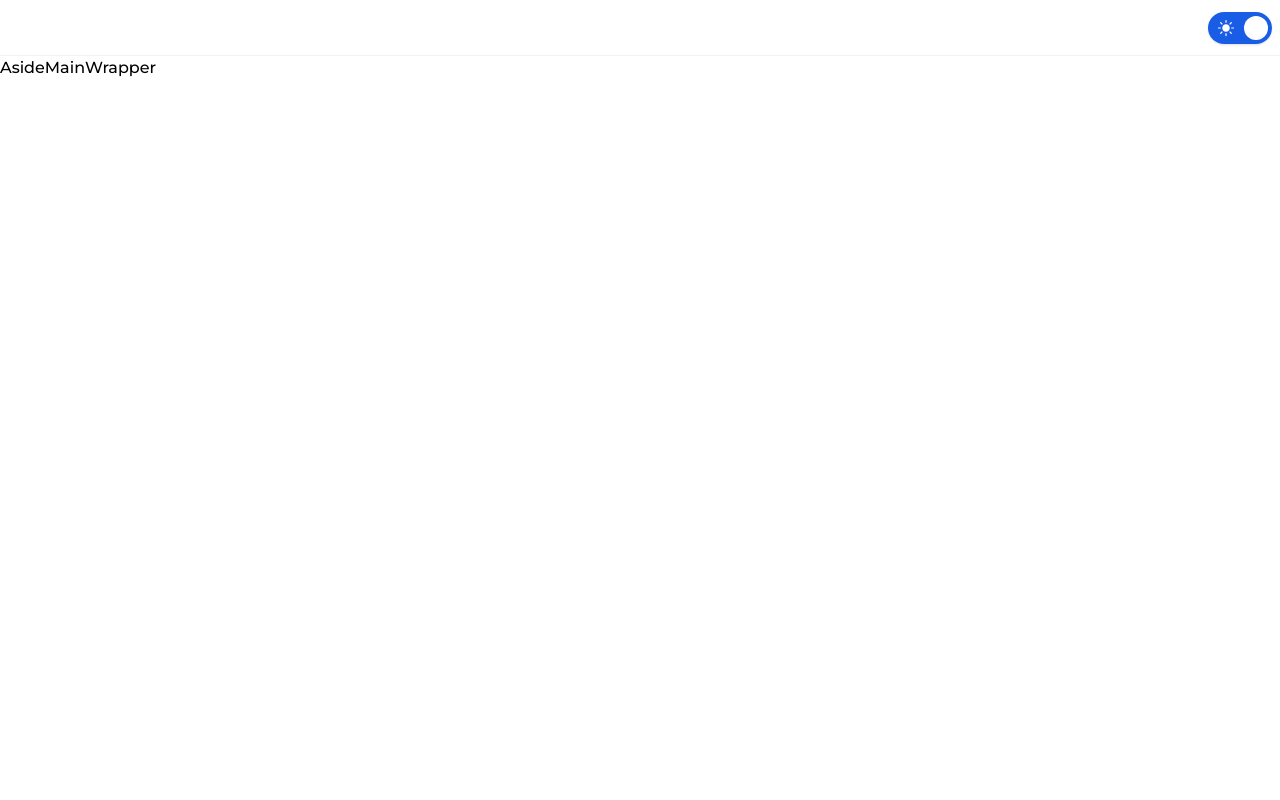
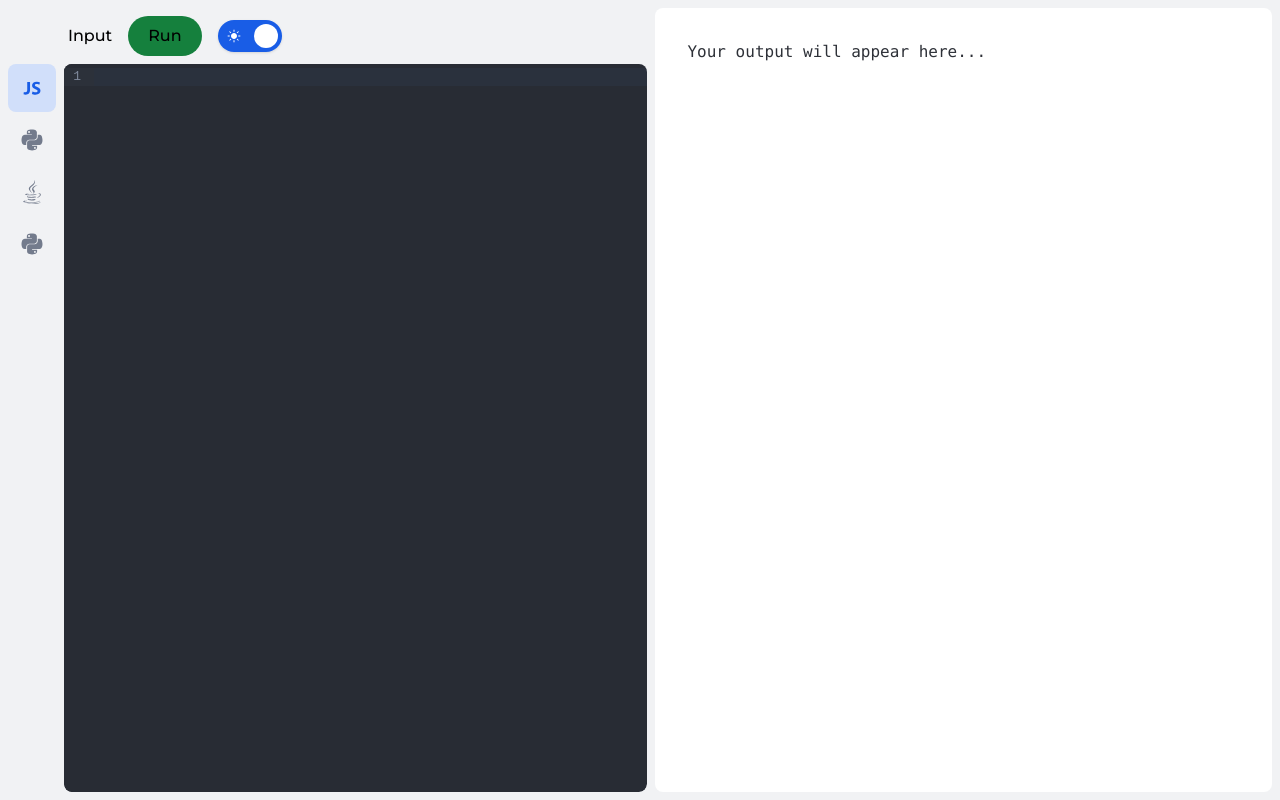
Before and after one commit to rizwanahamadcodes/code-runner, a React (Vite) app: page / in a window 1280 px wide. Built offline with nearby package versions, Linux system fonts and the light colour scheme.

Commit message:
added editor first draft

```diff
--- a/package.json
+++ b/package.json
@@ -5,11 +5,14 @@
     "type": "module",
     "scripts": {
         "dev": "vite",
+        "dev-host": "vite --host",
         "build": "tsc -b && vite build",
         "lint": "eslint .",
         "preview": "vite preview"
     },
     "dependencies": {
+        "@codemirror/lang-javascript": "^6.2.2",
+        "@uiw/react-codemirror": "^4.23.7",
         "clsx": "^2.1.1",
         "next-themes": "^0.4.4",
         "path": "^0.12.7",
--- a/src/App.tsx
+++ b/src/App.tsx
@@ -3,7 +3,7 @@ import ThemeToggler from "@/components/ThemeToggler";
 
 import Select, { Option } from "@/components/Select";
 import { useState } from "react";
-import options from "@/data/programmingLanguages";
+import programmingLanguages from "@/data/programmingLanguages";
 import Navbar from "./components/Navbar";
 import Aside from "./components/Aside";
 import MainWrapper from "./components/MainWrapper";
@@ -16,12 +16,13 @@ function App() {
     };
 
     const selectedOption: Option =
-        options.find((option) => option.id === selectedId) ?? options[0];
+        programmingLanguages.find((option) => option.id === selectedId) ??
+        programmingLanguages[0];
 
     return (
         <>
-            <Navbar />
-            <div className="flex">
+            {/* <Navbar /> */}
+            <div className="p-0.5 flex h-full space-x-0.5">
                 <Aside />
                 <MainWrapper />
             </div>
--- a/src/components/Aside.tsx
+++ b/src/components/Aside.tsx
@@ -1,9 +1,17 @@
+import Menubar from "@/components/Menubar";
+import ThemeToggler from "./ThemeToggler";
+
 type AsideProps = {};
 
 const Aside = (props: AsideProps) => {
     const {} = props;
 
-    return <div>Aside</div>;
+    return (
+        <aside className="flex flex-col rounded-0.75 darks:bg-gray-800  bgs-white h-full p-0.25s">
+            <div className="h-nav-height"></div>
+            <Menubar />
+        </aside>
+    );
 };
 
 export default Aside;
--- a/src/components/MainWrapper.tsx
+++ b/src/components/MainWrapper.tsx
@@ -1,9 +1,55 @@
+import React, { useState } from "react";
+import CodeMirror from "@uiw/react-codemirror";
+import { javascript } from "@codemirror/lang-javascript";
+import { oneDark } from "@codemirror/theme-one-dark";
+import Select from "./Select";
+import programmingLanguages from "@/data/programmingLanguages";
+import ThemeToggler from "./ThemeToggler";
+
 type MainWrapperProps = {};
 
-const MainWrapper = (props: MainWrapperProps) => {
-    const {} = props;
+const MainWrapper: React.FC<MainWrapperProps> = () => {
+    const [code, setCode] = useState<string>(""); // State to hold input code
 
-    return <div>MainWrapper</div>;
+    // Handle changes in the CodeMirror editor
+    const handleCodeChange = (value: string) => {
+        setCode(value);
+    };
+
+    return (
+        <div className="grow flex gap-0.5">
+            <div className="h-full overflow-hidden flex flex-col rounded-0.5 w-full">
+                <div className="p-0.25 min-h-nav-height flex items-center gap-1">
+                    Input
+                    {/* <Select
+                        className="ms-auto"
+                        onChange={() => {}}
+                        options={programmingLanguages}
+                        value={programmingLanguages[0]}
+                        key={1}
+                    /> */}
+                    <button className="h-2.5 px-1.25 rounded-full bg-green-700">
+                        Run
+                    </button>
+                    <ThemeToggler />
+                </div>
+                <CodeMirror
+                    value={code}
+                    height="100%"
+                    theme={oneDark}
+                    extensions={[javascript()]}
+                    onChange={handleCodeChange}
+                    className="grow h-full rounded-0.5 overflow-hidden"
+                />
+            </div>
+
+            <div className="dark:bg-gray-800 bg-white rounded-0.5 w-full p-2">
+                <pre className="text-sm text-gray-800 dark:text-gray-200">
+                    {code || "Your output will appear here..."}
+                </pre>
+            </div>
+        </div>
+    );
 };
 
 export default MainWrapper;
--- /dev/null
+++ b/src/components/Menubar.tsx
@@ -0,0 +1,35 @@
+import programmingLanguages from "@/data/programmingLanguages";
+import clsx from "clsx";
+import { useState } from "react";
+
+type MenubarProps = {};
+
+const Menubar = (props: MenubarProps) => {
+    const {} = props;
+    const [activeMenuId, setActiveMenuId] = useState(1);
+
+    return (
+        <ul className="space-y-0.25">
+            {programmingLanguages.map((programmingLanguage) => {
+                const { id, icon: Icon, label } = programmingLanguage;
+                return (
+                    <li>
+                        <button
+                            title={label}
+                            href="#"
+                            className={clsx(
+                                "h-3 w-3 flex items-center justify-center transition-all rounded-0.5 primary-focus",
+                                id === activeMenuId
+                                    ? "bg-primary-100 text-primary dark:bg-primary-800 dark:text-primary-300  focus:bg-primary-100"
+                                    : "focus:bg-gray-100 dark:focus:bg-gray-700 text-gray-500 hover:text-gray-700  focus:text-gray-700  hover:bg-gray-100 dark:text-gray-500 dark:hover:text-gray-300 dark:focus:text-gray-300 dark:hover:bg-gray-700"
+                            )}>
+                            <Icon className="text-1.5" />
+                        </button>
+                    </li>
+                );
+            })}
+        </ul>
+    );
+};
+
+export default Menubar;
--- a/src/components/Navbar.tsx
+++ b/src/components/Navbar.tsx
@@ -13,7 +13,7 @@ const Navbar = (props: NavbarProps) => {
                 fluid
                 className="flex justify-between items-center h-full">
                 <BrandLogo />
-                <ThemeToggler />
+                <ThemeToggler size="sm" />
             </Container>
         </nav>
     );
--- a/src/components/Select.tsx
+++ b/src/components/Select.tsx
@@ -11,11 +11,12 @@ export type Option = {
 type SelectProps = {
     options: Option[];
     value: Option | null;
+    className?: string;
     onChange: (option: Option) => void;
 };
 
 const Select = (props: SelectProps) => {
-    const { options, value, onChange } = props;
+    const { options, className, value, onChange } = props;
     const [isOpen, setIsOpen] = useState(false);
     const [highlightedIndex, setHighlightedIndex] = useState(
         options.findIndex((option) => option.value === value?.value)
@@ -86,7 +87,10 @@ const Select = (props: SelectProps) => {
     return (
         <div
             ref={selectRef}
-            className="relative border border-gray-50 bg-white dark:border-gray-850 dark:bg-gray-800 shadow h-2.5 rounded-full primary-focus max-w-max"
+            className={clsx(
+                "relative border border-gray-50 bg-white dark:border-gray-850 dark:bg-gray-800 shadow h-2.5 rounded-full primary-focus max-w-max",
+                className
+            )}
             tabIndex={0}
             onBlur={closeOptions}
             onKeyDown={handleKeyDown}>
@@ -104,7 +108,7 @@ const Select = (props: SelectProps) => {
             </div>
 
             {isOpen && (
-                <ul className="absolute p-0.25 left-0 w-full mt-1 rounded-1.75 bg-white border border-gray-50 shadow overflow-hidden text-gray-500 space-y-0.25 dark:border-gray-850 dark:bg-gray-800 ">
+                <ul className="z-50 absolute p-0.25 left-0 w-full mt-1 rounded-1.5 bg-white border border-gray-50 shadow overflow-hidden text-gray-500 space-y-0.25 dark:border-gray-850 dark:bg-gray-800 ">
                     {options.map((option, index) => (
                         <li
                             key={option.value}
--- a/src/components/ThemeToggler.tsx
+++ b/src/components/ThemeToggler.tsx
@@ -4,10 +4,12 @@ import { useEffect, useState } from "react";
 import { IconBaseProps, IconType } from "react-icons";
 import { IoIosMoon, IoIosSunny } from "react-icons/io";
 
-type ThemeTogglerProps = React.ComponentPropsWithoutRef<"label">;
+type ThemeTogglerProps = React.ComponentPropsWithoutRef<"label"> & {
+    size?: "sm" | "md" | "lg";
+};
 
 const ThemeToggler = (props: ThemeTogglerProps) => {
-    const { className, ...otherProps } = props;
+    const { className, size = "md", ...otherProps } = props;
 
     const [mounted, setMounted] = useState(false);
     const { resolvedTheme, setTheme } = useTheme();
@@ -45,7 +47,8 @@ const ThemeToggler = (props: ThemeTogglerProps) => {
             onKeyDown={handleCheckboxKeyDown}
             htmlFor="theme-toggle-checkbox"
             className={clsx(
-                "primary-focus relative block w-4 cursor-pointer select-none rounded-full shadow",
+                "primary-focus relative block cursor-pointer select-none rounded-full shadow",
+                size === "md" ? "w-4" : size === "sm" ? "w-3" : "",
                 className
             )}
             {...otherProps}>
@@ -57,26 +60,44 @@ const ThemeToggler = (props: ThemeTogglerProps) => {
                 onChange={handleCheckboxChange}
             />
 
-            <div className="flex transition-all h-2 w-4 items-center justify-between rounded-full bg-primary p-0.5 peer-checked/themeToggler:bg-gray-100">
+            <div
+                className={clsx(
+                    "flex transition-all items-center justify-between rounded-full bg-primary peer-checked/themeToggler:bg-gray-100",
+                    size === "md"
+                        ? "h-2 w-4 p-0.5"
+                        : size === "sm"
+                        ? "h-1.5 w-3 p-0.25"
+                        : ""
+                )}>
                 <SunMoonIcons icon={IoIosSunny} />
                 <SunMoonIcons icon={IoIosMoon} />
             </div>
-            <div className="absolute right-0.25 top-0.25 h-1.5 w-1.5 rounded-full bg-white transition-all peer-checked/themeToggler:right-2.25 peer-checked/themeToggler:bg-gray-900"></div>
+            <div
+                className={clsx(
+                    "absolute rounded-full bg-white transition-all peer-checked/themeToggler:bg-gray-900",
+                    size === "md"
+                        ? "right-0.25 top-0.25 h-1.5 w-1.5 peer-checked/themeToggler:right-2.25 "
+                        : size === "sm"
+                        ? "right-0.125 top-0.125 h-1.25 w-1.25 peer-checked/themeToggler:right-1.625 "
+                        : ""
+                )}></div>
         </label>
     );
 };
 
 type SunMoonIconsProps = IconBaseProps & {
+    size?: ThemeTogglerProps["size"];
     icon: IconType;
 };
 
 const SunMoonIcons = (props: SunMoonIconsProps) => {
-    const { icon: Icon, className, ...otherProps } = props;
+    const { icon: Icon, size, className, ...otherProps } = props;
 
     return (
         <Icon
             className={clsx(
-                "text-1.25 text-white peer-checked/themeToggler:text-gray-900 dark:text-gray-900",
+                "text-white peer-checked/themeToggler:text-gray-900 dark:text-gray-900",
+                size === "md" ? "text-1.25" : size === "sm" ? "text-1" : "",
                 className
             )}
             {...otherProps}></Icon>
--- a/src/data/programmingLanguages.ts
+++ b/src/data/programmingLanguages.ts
@@ -1,15 +1,36 @@
 import { Option } from "@/components/Select";
+import { DiJavascript1 } from "react-icons/di";
+import { FaJava, FaPython } from "react-icons/fa";
 
-const options: Option[] = [
+const programmingLanguages: Option[] = [
     {
         id: 1,
         value: "javascript",
         label: "Javascript",
         category: "Language",
+        icon: DiJavascript1,
     },
-    { id: 2, value: "python", label: "Python", category: "Language" },
-    { id: 3, value: "java", label: "Java", category: "Language" },
-    { id: 4, value: "csharp", label: "C#", category: "Language" },
+    {
+        id: 2,
+        value: "python",
+        label: "Python",
+        category: "Language",
+        icon: FaPython,
+    },
+    {
+        id: 3,
+        value: "java",
+        label: "Java",
+        category: "Language",
+        icon: FaJava,
+    },
+    {
+        id: 4,
+        value: "csharp",
+        label: "C#",
+        category: "Language",
+        icon: FaPython,
+    },
 ];
 
-export default options;
+export default programmingLanguages;
--- a/src/index.css
+++ b/src/index.css
@@ -5,7 +5,7 @@
 @tailwind utilities;
 
 body {
-    @apply dark:bg-gray-900 font-medium;
+    @apply dark:bg-gray-900 font-medium bg-gray-50;
 }
 
 p {
@@ -13,7 +13,7 @@ p {
 }
 
 .root {
-    @apply min-h-dvh flex flex-col;
+    @apply min-h-dvh flex flex-col h-dvh overflow-hidden;
 }
 
 .primary-focus {
```
Also changed, not shown: 1 other file (tests, documents, lock files or other folders). Lines whose indentation alone changed are shown as unchanged.
